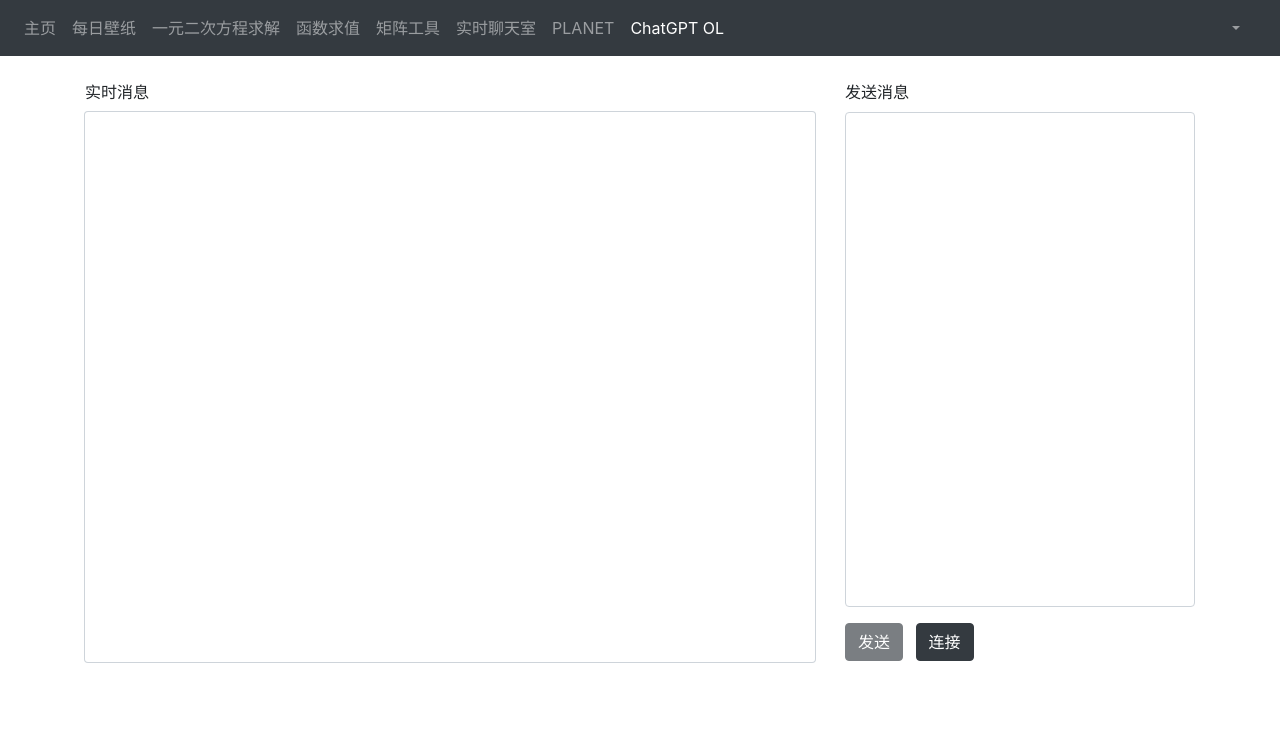
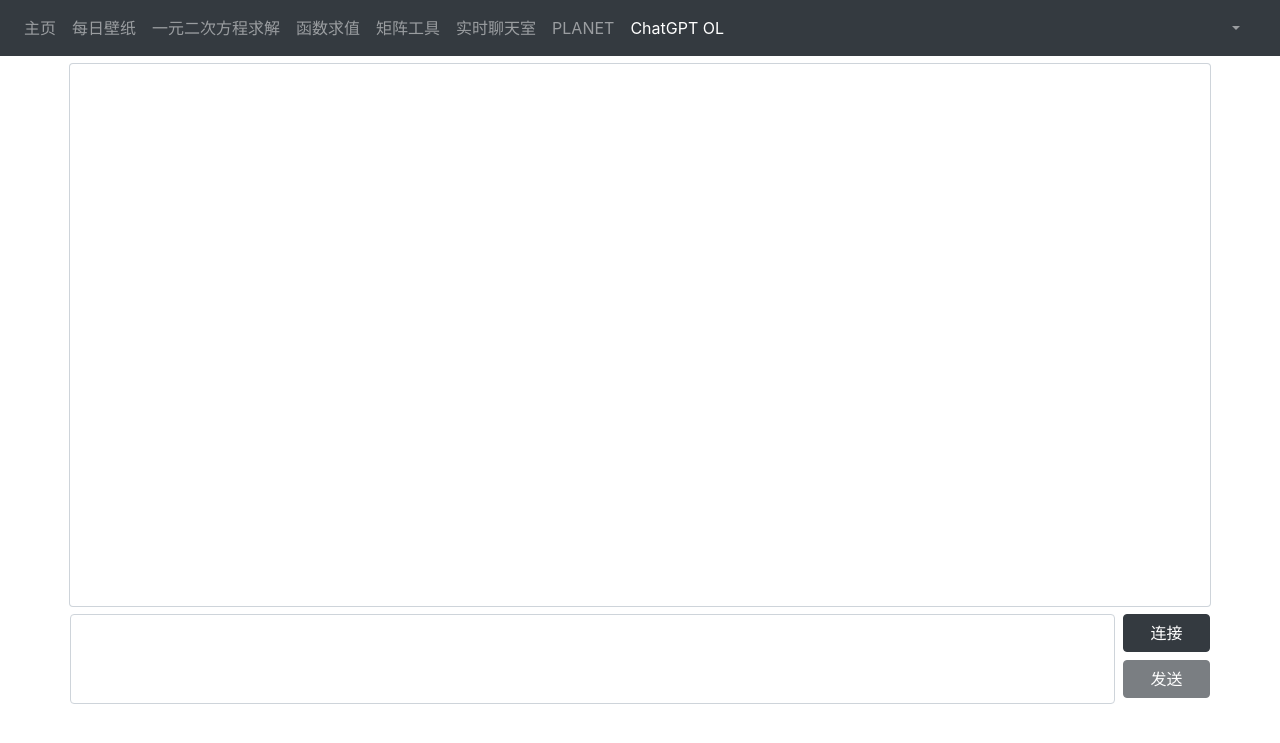
Before and after one commit to ZRHann/calc, a Django app: template calc/app01/templates/ChatGPTOL.html in a window 1280 px wide. Shown: the top 743 px of the page. Run offline with Django 3.2, Linux system fonts and the light colour scheme; the template is opened without the code that fills it, so the values that code supplies are empty; some libraries are stand-ins or nearby versions.

Commit message:
ChatGPT 美化前端，准备加入ChatGPT流式回答功能

```diff
--- a/calc/app01/templates/ChatGPTOL.html
+++ b/calc/app01/templates/ChatGPTOL.html
@@ -8,27 +8,57 @@
 {% block content %}
 
     <div class="container">
-        <div class="row mt-4">
-            <div class="col-lg-8">
-                <label>实时消息</label>
-                <div id="MessageBox"
-                     class="px-3 py-1"
-                ></div>
+        <div class="row pt-2 pr-0" style="height: 550px;">
+            <div class="col-lg-12 px-0" id="tableDiv">
+                <table class="table table-striped px-0" style="width: 100%;">
+                    <tbody class="px-0" id="MessageBox" style="width: 100%;">
+                    </tbody>
+                </table>
             </div>
-            <div class="col-lg-4">
+        </div>
+        <div class="row pt-2 px-0" style="height: 100px">
+            <div class="col-lg-11 px-0">
                 <div class="form-group">
-                    <label for="exampleFormControlTextarea1">发送消息</label>
                         <textarea class="form-control"
                                   id="SendMessageArea"
-                              style="height: 495px; resize: none;"
+                                  style="height: 90px; resize: none; width: 100%"
                                   contenteditable="true"
                         ></textarea>
                 </div>
-                <button class="btn btn-dark" id="SendBTN" disabled>发送</button>
-                <button class="btn btn-dark ml-2" id="ConnectBTN">连接</button>
             </div>
+            <div class="col-lg-1 pl-2 pr-0">
+                <button class="btn btn-dark" id="ConnectBTN" style="width: 100%">连接</button>
+                <button class="btn btn-dark mt-2" id="SendBTN" style="width: 100%" disabled>发送</button>
+
             </div>
+{#        <div class="row pt-2">#}
+
+{#        </div>#}
+
     </div>
+
+
+    {#    <div class="container">#}
+    {#        <div class="row mt-4">#}
+    {#            <div class="col-lg-8">#}
+    {#                <label>实时消息</label>#}
+    {#                <div id="MessageBox"#}
+    {#                     class="px-3 py-1"#}
+    {#                ></div>#}
+    {#            </div>#}
+    {#            <div class="col-lg-4">#}
+    {#                <div class="form-group">#}
+    {#                    <label for="exampleFormControlTextarea1">发送消息</label>#}
+    {#                    <textarea class="form-control"#}
+    {#                              id="SendMessageArea"#}
+    {#                              style="height: 495px; resize: none;"#}
+    {#                              contenteditable="true"#}
+    {#                    ></textarea>#}
+    {#                </div>#}
+
+    {#            </div>#}
+    {#        </div>#}
+    {#    </div>#}
     <div class="modal fade" tabindex="-1" role="dialog"
          aria-labelledby="exampleModalCenterTitle" aria-hidden="true" id="ErrorModal">
         <div class="modal-dialog modal-dialog-centered bd-example-modal-sm modal-sm" role="document">
@@ -66,7 +96,7 @@
 
         $("#ConnectBTN").click(
             function () {
-                if (currentUsername == "-1") {
+                if (currentUsername === "-1") {
                     $('#ErrorModalH5').text("请先登录");
                     $('#ErrorModal').modal();
                     return;
@@ -82,7 +112,8 @@
                     }
                     socket.send(JSON.stringify(msg));
                     $('#SendBTN').attr("disabled", false);
-                    $('#MessageBox').text("");
+                    let spaces = "-".repeat(1000)
+                    $('#MessageBox').html("<tr><td style='height: 0; line-height: 0;; font-size: 1px;'>"+ spaces +"</td></tr>");
                 };
 
 
@@ -93,27 +124,49 @@
                     let addStr = '';
 
                     if (data['type'] === "login") {
-                        addStr = "<p><span style='color: red'>系统消息</span>：" + "<span style='color: blue'>" + username + "</span>" + '加入了聊天室' + "</p>";
+                        addStr += add_row_left("tempid");
+                        addStr += add_span("red", "系统消息");
+                        addStr += "：";
+                        addStr += add_span("blue", username);
+                        addStr += "加入了聊天室";
+
                     } else if (data['type'] === "logout") {
-                        addStr = "<p><span style='color: red'>系统消息</span>：" + "<span style='color: blue'>" + username + "</span>" + '离开了聊天室' + "</p>";
+                        addStr += add_row_left("tempid");
+                        addStr += add_span("red", "系统消息");
+                        addStr += "：";
+                        addStr += add_span("blue", username);
+                        addStr += "离开了聊天室";
                     } else if (data["type"] === "send") {
-                        let firAddStr = "";
-                        if (username == "ChatGPT") {
-                            firAddStr = "<p><span style='color: green;'>"
+                        addStr += add_row_left("tempid");
+                        if (username === "ChatGPT") {
+                            addStr += add_span("green", username);
                         } else {
-                            firAddStr = "<p><span style='color: blue;'>"
+                            addStr += add_span("blue", username);
                         }
-                        addStr = firAddStr + username + "</span>：" + "<span>" + content + "</span></p>"
+                        addStr += "：" + content;
                     } else if (data["type"] === "BotThinking") {
-                        addStr = "<p><span style='color: red'>系统消息</span>：<span style='color: green'>ChatGPT</span>还在努力思考中，请耐心等待...</p>"
+                        addStr += add_row_left("tempid");
+                        addStr += add_span("red", "系统消息");
+                        addStr += "：";
+                        addStr += add_span("green", "ChatGPT");
+                        addStr += "还在努力思考，请耐心等待...";
                     } else if (data["type"] === "BotReceived") {
-                        addStr = "<p><span style='color: red'>系统消息</span>：<span style='color: green'>ChatGPT</span>收到了<span style='color: blue'>" + data["username"] + "</span>的问题，正在努力思考中...</p>"
+                        addStr += add_row_left("tempid");
+                        addStr += add_span("red", "系统消息");
+                        addStr += "：";
+                        addStr += add_span("green", "ChatGPT");
+                        addStr += "收到了";
+                        addStr += add_span("blue", username);
+                        addStr += "的消息，正在努力思考...";
                     } else if (data["type"] === "notice") {
-                        addStr = "<p><span style='color: red'>系统消息</span>：" + data["content"] + "</p>";
+                        addStr += add_row_left("tempid");
+                        addStr += add_span("red", "系统消息");
+                        addStr += "：" + data["content"];
                         if (data["content"] === "------以上为历史消息------") {
                             is_history_message_over = true;
                         }
                     }
+                    addStr += "</td></tr>"
                     $('#MessageBox').html($('#MessageBox').html() + addStr);
 
 
@@ -148,6 +201,14 @@
             window.location.reload();
         }
 
+        function add_row_left(id) {
+            return "<tr id='" + id + "'><td>";
+        }
+
+        function add_span(color, inside_str) {
+            return "<span style='color: " + color + ";'>" + inside_str + "</span>";
+        }
+
         window.addEventListener("beforeunload", function () {
             logout();
         });
@@ -177,7 +238,7 @@
         }
 
         #MessageBox::-webkit-scrollbar-track {
-            background: rgb(239, 239, 239);
+            background: transparent;
             border-radius: 2px;
         }
 
@@ -194,5 +255,16 @@
             background: #179a16;
         }
 
+        #ConnectBTN {
+            bottom: 0px;
+        }
+
+        #MessageBox {
+            overflow-x: hidden;
+            overflow-y: scroll;
+            position: absolute;
+            height: 100%;
+            padding: 0;
+        }
     </style>
 {% endblock %}
```
Lines whose indentation alone changed are shown as unchanged.
